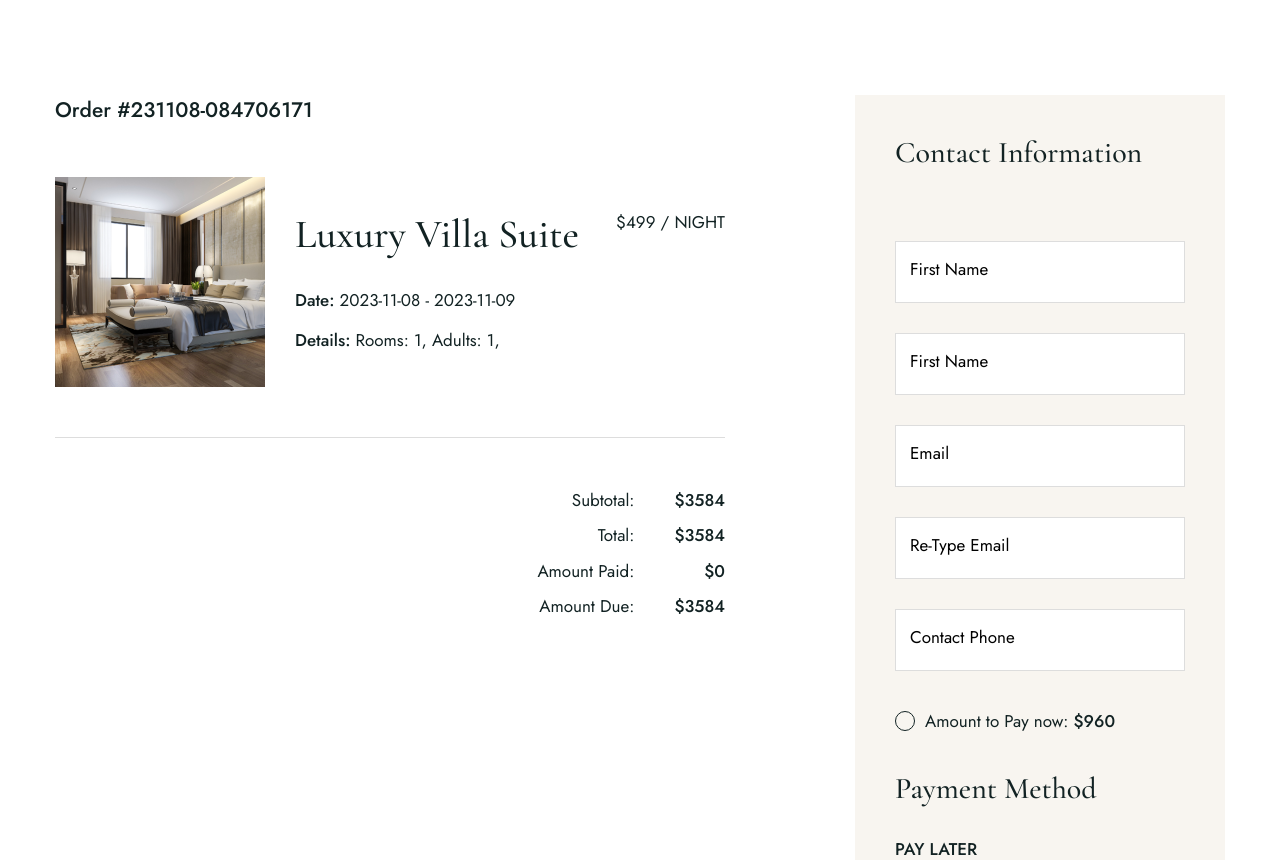
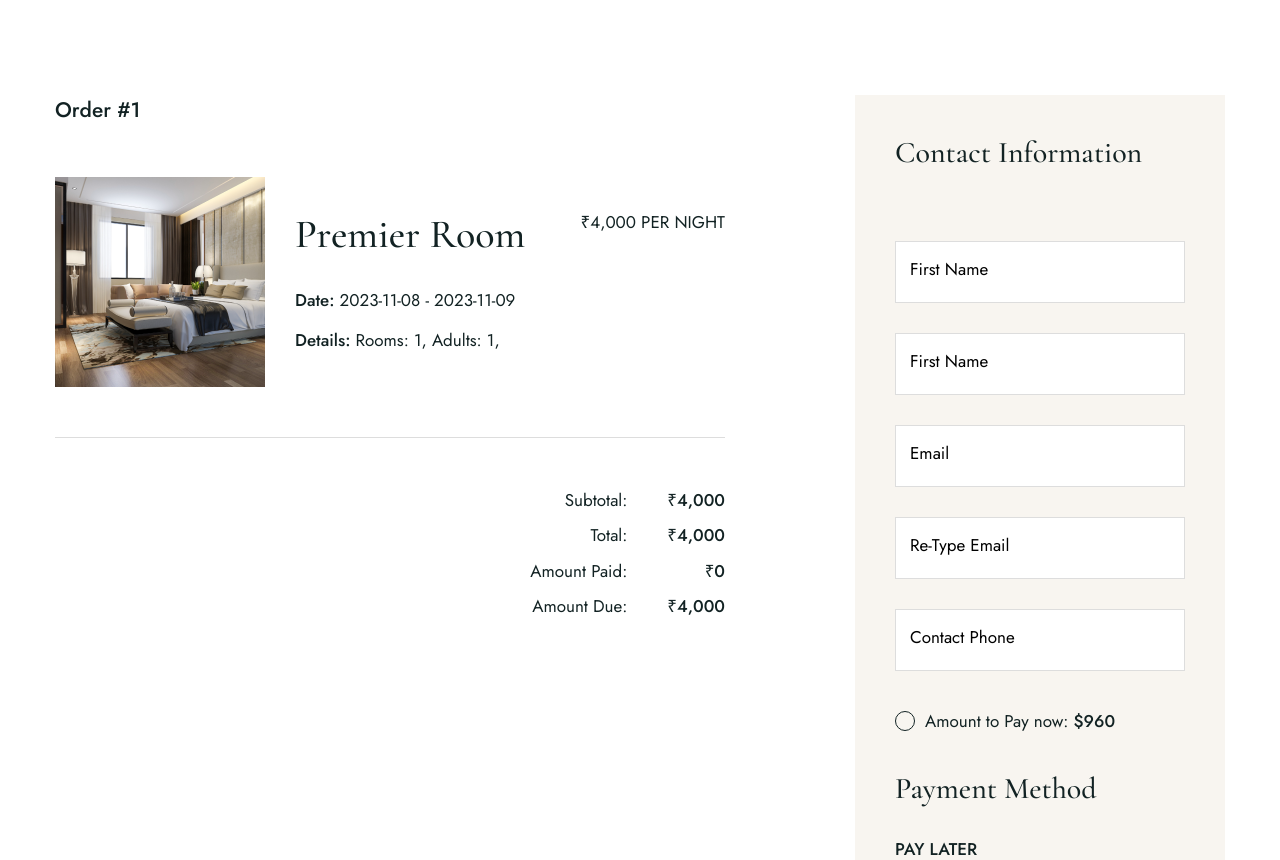
Before and after one commit to cysphone/Iris, a PHP site: page /booking.php in a window 1280 px wide. Shown: the part 765-1625 px from the top of the page. Run offline with PHP 8.4, Linux system fonts and the light colour scheme; some libraries are stand-ins or nearby versions; some web fonts are replaced.

Commit message:
booking page update

```diff
--- a/booking.php
+++ b/booking.php
@@ -10,7 +10,7 @@
           <div class="col-auto">
             <div data-split='lines' data-anim-child="split-lines delay-3" class="pageHero__content text-center">
               <h1 class="pageHero__title text-white">Booking Page</h1>
-              <p class="pageHero__text text-white">Lorem ipsum dolor sit amet, consectetur adipiscing elit.</p>
+              <p class="pageHero__text text-white">Your next stay starts here — simple, seamless, and secure.</p>
             </div>
           </div>
         </div>
@@ -21,7 +21,7 @@
       <div class="container">
         <div class="row y-gap-40 justify-between">
           <div class="col-xl-7 col-lg-7">
-            <div class="text-21 fw-500 mb-50">Order #231108-084706171</div>
+            <div class="text-21 fw-500 mb-50">Order #1</div>
 
             <div class="row y-gap-30 items-center">
               <div class="col-md-auto col-12">
@@ -31,14 +31,14 @@
               <div class="col-sm">
                 <div class="row y-gap-20 justify-between">
                   <div class="col-auto">
-                    <h2 class="text-40 fw-500">Luxury Villa Suite</h2>
+                    <h2 class="text-40 fw-500">Premier Room</h2>
 
                     <div class="mt-30"><span class="fw-500">Date:</span> 2023-11-08 - 2023-11-09</div>
                     <div class="mt-15"><span class="fw-500">Details:</span> Rooms: 1, Adults: 1,</div>
                   </div>
 
                   <div class="col-auto">
-                    <div class="text-19">$499 / NIGHT</div>
+                    <div class="text-19">₹4,000 PER NIGHT</div>
                   </div>
                 </div>
               </div>
@@ -55,10 +55,10 @@
               </div>
 
               <div class="col-auto">
-                <div class="text-19 fw-500">$3584</div>
-                <div class="text-19 fw-500 mt-10">$3584</div>
-                <div class="text-19 fw-500 mt-10">$0</div>
-                <div class="text-19 fw-500 mt-10">$3584</div>
+                <div class="text-19 fw-500">₹4,000</div>
+                <div class="text-19 fw-500 mt-10">₹4,000</div>
+                <div class="text-19 fw-500 mt-10">₹0</div>
+                <div class="text-19 fw-500 mt-10">₹4,000</div>
               </div>
             </div>
           </div>
```
